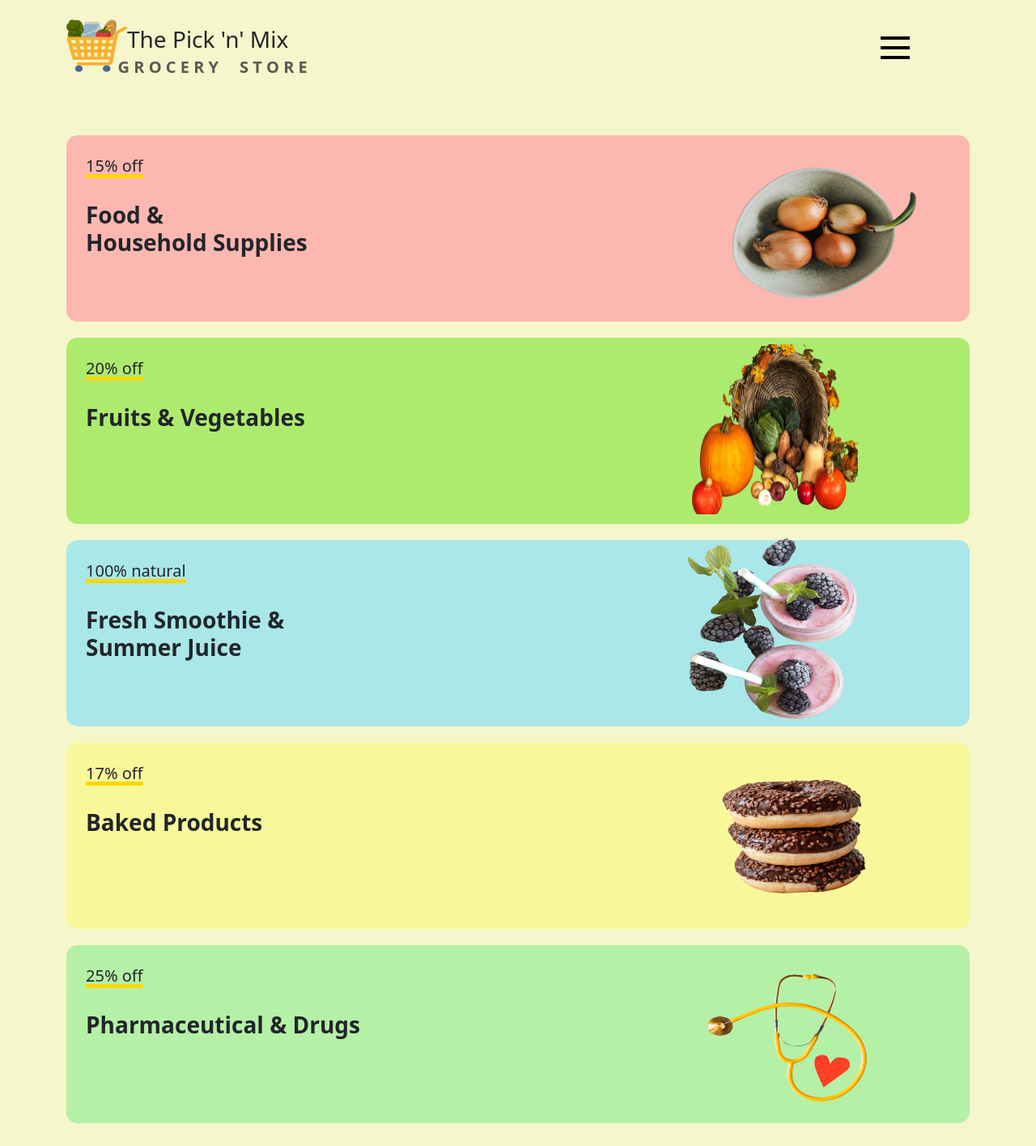
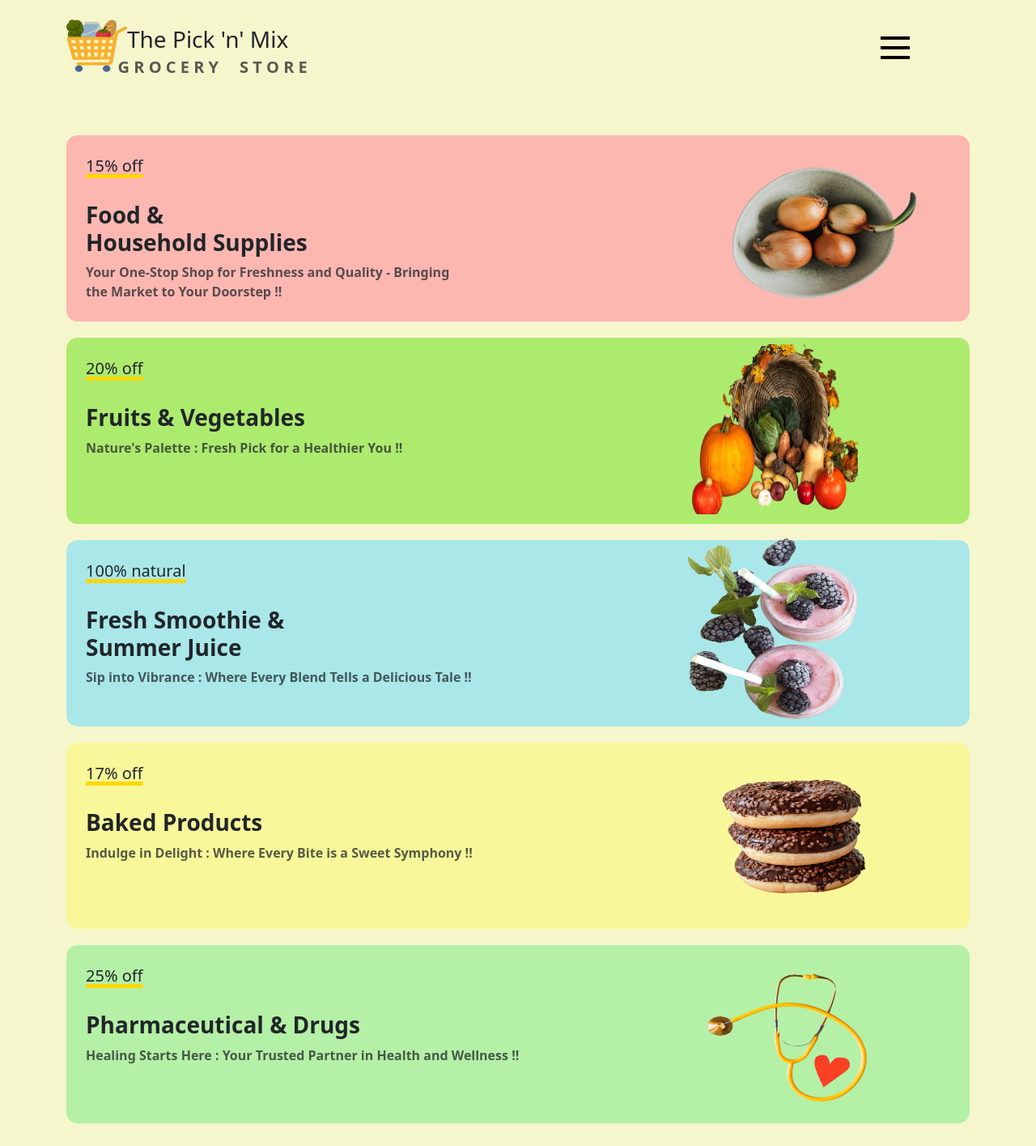
Before and after one commit to AYUSHRAJ6623/The-Pick-n-Mix, a plain HTML site: page index.html in a window 1280 px wide. Shown: the part 5-1420 px from the top of the page at 81% size. Drawn offline with nearby package versions, Linux system fonts and the light colour scheme.

Commit message:
Final_Commit

```diff
--- a/index.html
+++ b/index.html
@@ -27,39 +27,45 @@
                 </div>
             </a>
 
+
             <div class="grocery">
                 <h5 class="discount p-4 px-4 ">15% off</h5>
                 <h3 class="fw-bold px-4">Food & <br> Household Supplies</h3>
                 <img class="photo_1" src="img/Bag.png" alt="">
+                <p class="px-4 fw-bold text-muted">Your One-Stop Shop for Freshness and Quality - Bringing <br> the Market to Your Doorstep !!</p>
             </div>
-
-
 
 
             <div class="veg">
                 <h5 class="discount p-4 px-4">20% off</h5>
                 <h3 class="fw-bold px-4">Fruits & Vegetables</h3>
                 <img class="photo_2" src="img/Veggie.png" alt="">
+                <p class="px-4 fw-bold text-muted">Nature's Palette : Fresh Pick for a Healthier You !!</p>
             </div>
+
 
             <div class="drink">
                 <h5 class="discount p-4 px-4">100% natural</h5>
                 <h3 class=" fw-bold px-4">Fresh Smoothie & <br> Summer Juice</h3>
                 <img class="photo_3" src="img/Drink.png" alt="">
+                <p class="px-4 fw-bold text-muted">Sip into Vibrance : Where Every Blend Tells a Delicious Tale !!</p>
             </div>
+
 
             <div class="baked">
                 <h5 class="discount p-4 px-4">17% off</h5>
                 <h3 class="fw-bold px-4">Baked Products</h3>
                 <img class="photo_4" src="img/Donut.png" alt="">
+                <p class="px-4 fw-bold text-muted">Indulge in Delight : Where Every Bite is a Sweet Symphony !!</p>
             </div>
+
 
             <div class="medicine">
                 <h5 class="discount p-4 px-4">25% off</h5>
                 <h3 class="fw-bold  px-4">Pharmaceutical & Drugs</h3>
                 <img class="photo_5" src="img/Medicine.png" alt="">
+                <p class="px-4 fw-bold text-muted">Healing Starts Here : Your Trusted Partner in Health and Wellness !!</p>
             </div>
-
 
         </div>
     </nav>
```
